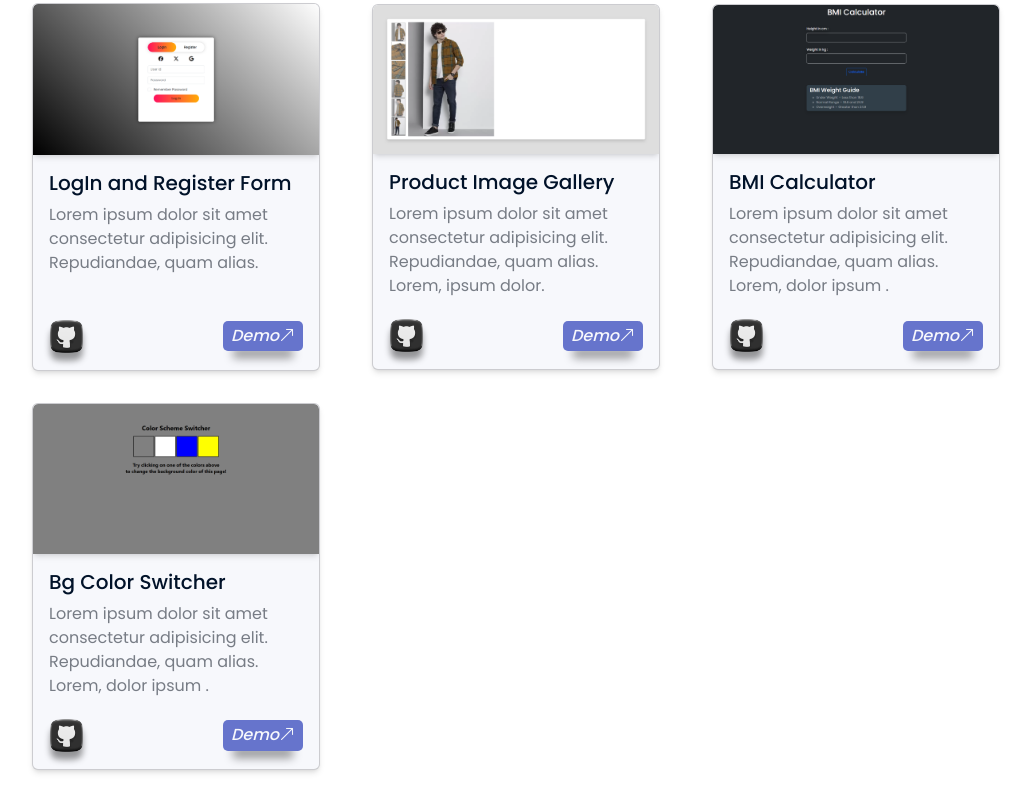
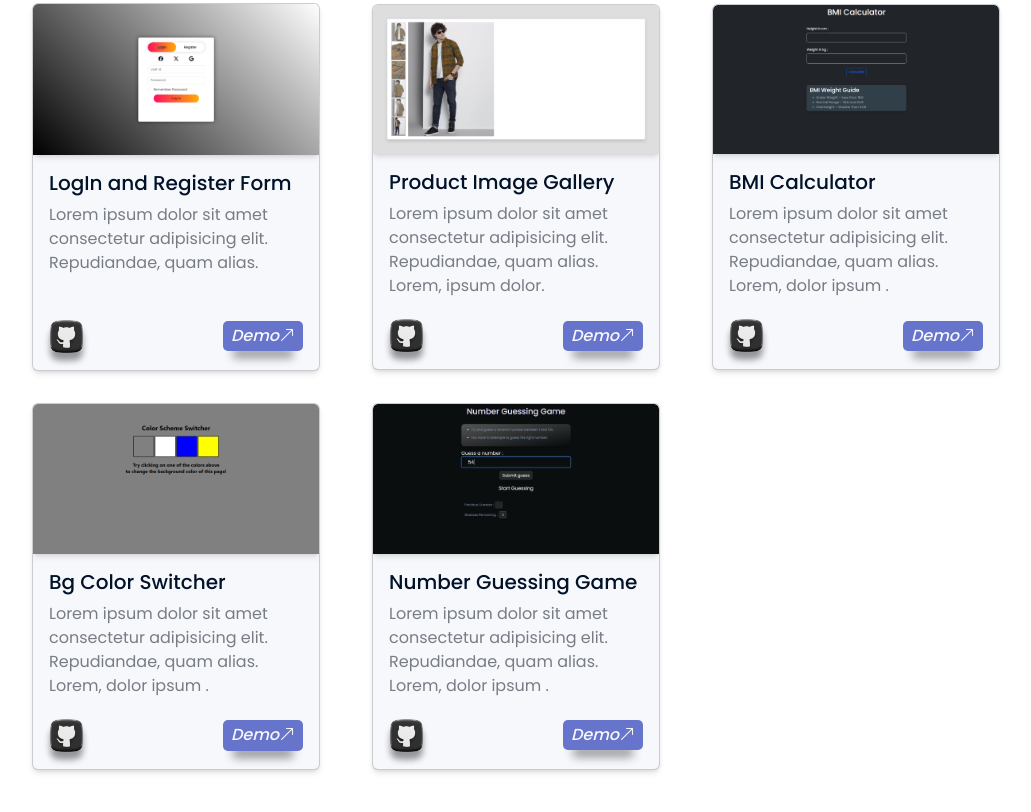
Before and after one commit to PriyanshuTrivedi07/JS-Mini-Projects, a plain HTML site: page index.html in a window 1280 px wide. Shown: the part 952-1764 px from the top of the page, without its empty margins (124-1155 px from the left). Drawn offline with nearby package versions, Linux system fonts and the light colour scheme.

Commit message:
new project card - Number Guessing Game

```diff
--- a/index.html
+++ b/index.html
@@ -249,6 +249,28 @@
                             </div>
                         </div>
                     </div>
+
+                    <!-- Card 11  -->
+                    <div class="col-lg-4 col-md-6 col-12 d-flex align-items-center justify-content-center py-3">
+                        <div class="card transition" style="width: 18rem;">
+                            <div class="img-box transition">
+                                <img src="guessNumber/images/num-guess-SS.png" class="card-img-top" alt="thumbnail">
+                            </div>
+                            <div class="card-body">
+                                <h5 class="card-title">Number Guessing Game</h5>
+                                <p class="card-text">Lorem ipsum dolor sit amet consectetur adipisicing elit.
+                                    Repudiandae, quam alias. Lorem, dolor ipsum .
+                                </p>
+                                <div class="project-link d-flex justify-content-between align-items-center">
+                                    <a href="https://github.com/PriyanshuTrivedi07/JS-Mini-Projects/tree/main/guessNumber" target="_blank" class="github-icon ">
+                                        <img src="images/Github_logo.webp" alt="GithubLink" class="img-fluid" width="35px">
+                                    </a>
+                                    <a href="guessNumber/index.html" target="_blank" class="live-demo"><em>Demo</em><i
+                                            class="bi bi-arrow-up-right"></i></a>
+                                </div>
+                            </div>
+                        </div>
+                    </div>
                 </div>
             </div>
         </section>
```
